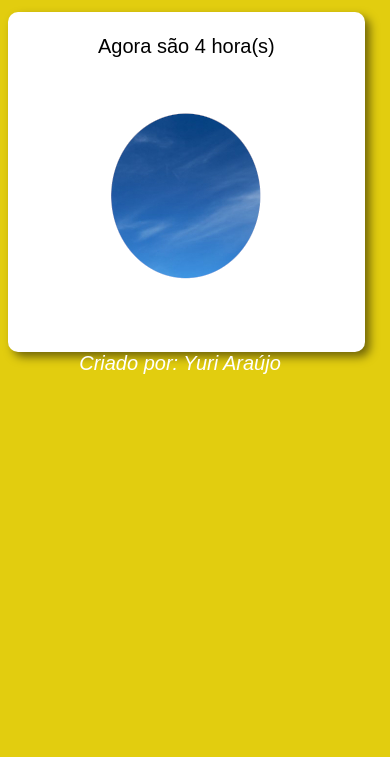
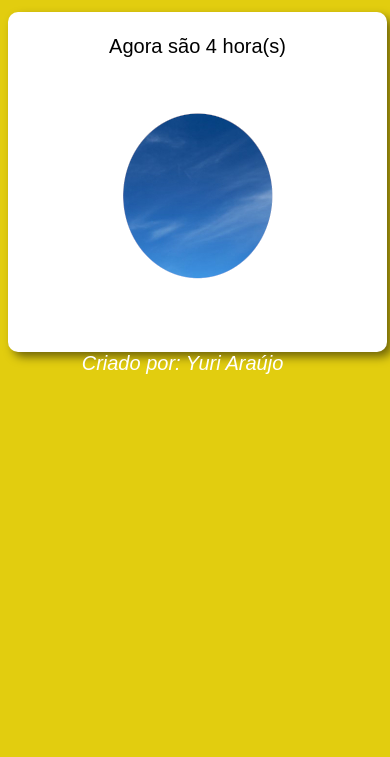
Before and after one commit to sempiternus-bit/projecthours, a plain HTML site: page index.html in a window 390 px wide. Shown: the part 87-844 px from the top of the page. Drawn offline with Linux system fonts and the light colour scheme.

Commit message:
Update style.css

```diff
--- a/style.css
+++ b/style.css
@@ -26,11 +26,11 @@ footer{
 }
 @media screen and (max-width: 768px){
 	body{
-		padding-right: 30px;
+		padding-right: 25px;
 	}
 
 	section{
-		width: 95%;
+		width: 100%;
 	}
 	img{
 		margin: 0 auto;
```
